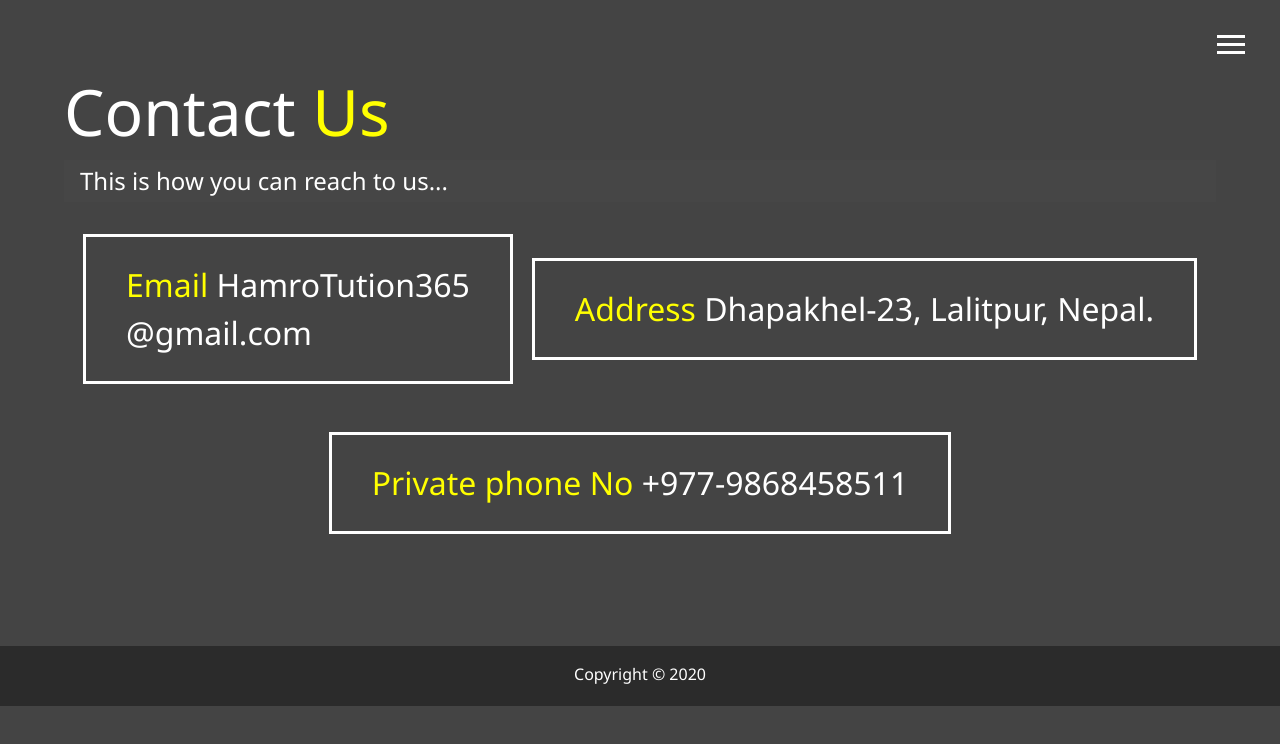
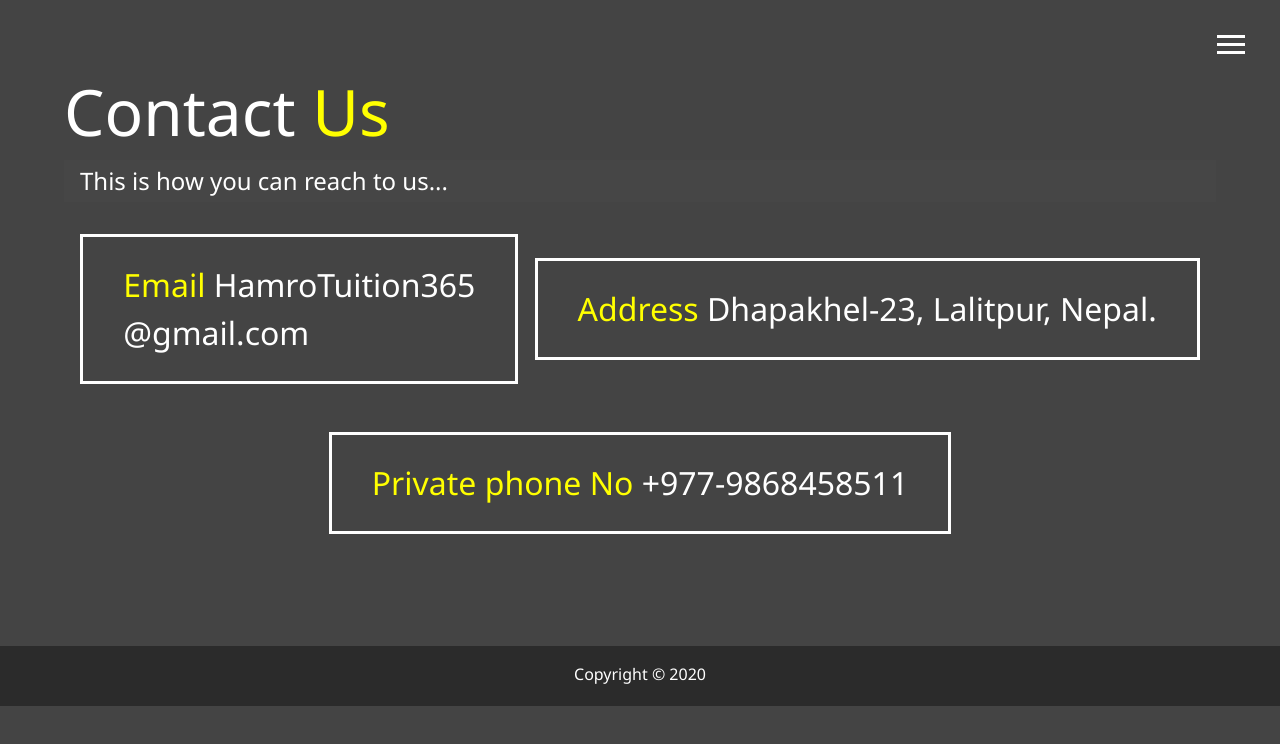
Before and after one commit to kshitizpandeya0705/kshitizpandeya0705.github.io, a plain HTML site: page Contact.html in a window 1280 px wide. Drawn offline with Linux system fonts and the light colour scheme.

Commit message:
Update Contact.html

```diff
--- a/Contact.html
+++ b/Contact.html
@@ -53,7 +53,7 @@
       <div class="boxes">
         <div>
           <span class="text-secondary">Email </span>
-          HamroTution365<br />@gmail.com
+          HamroTuition365<br />@gmail.com
         </div>
 
         <div>
```
